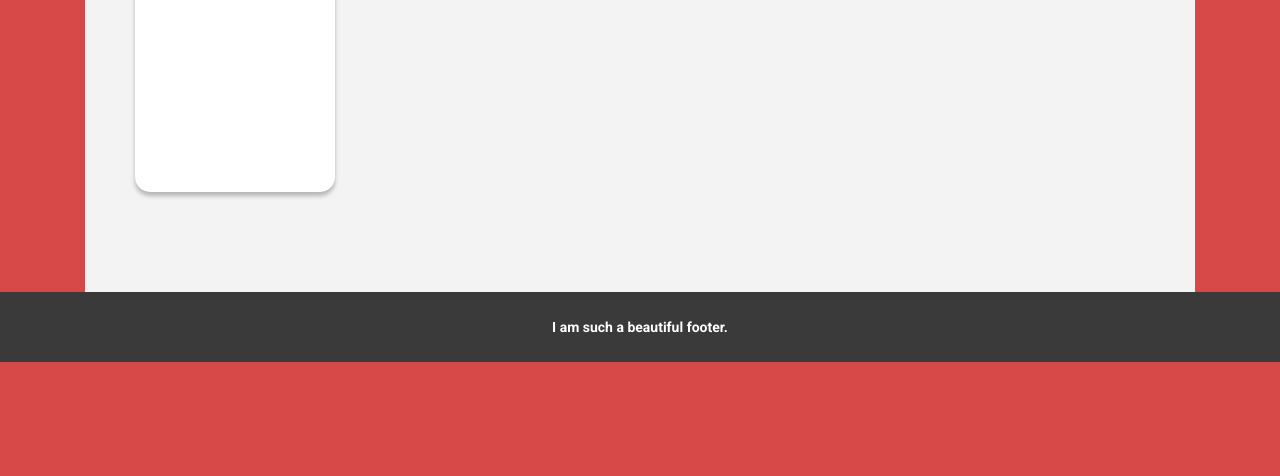
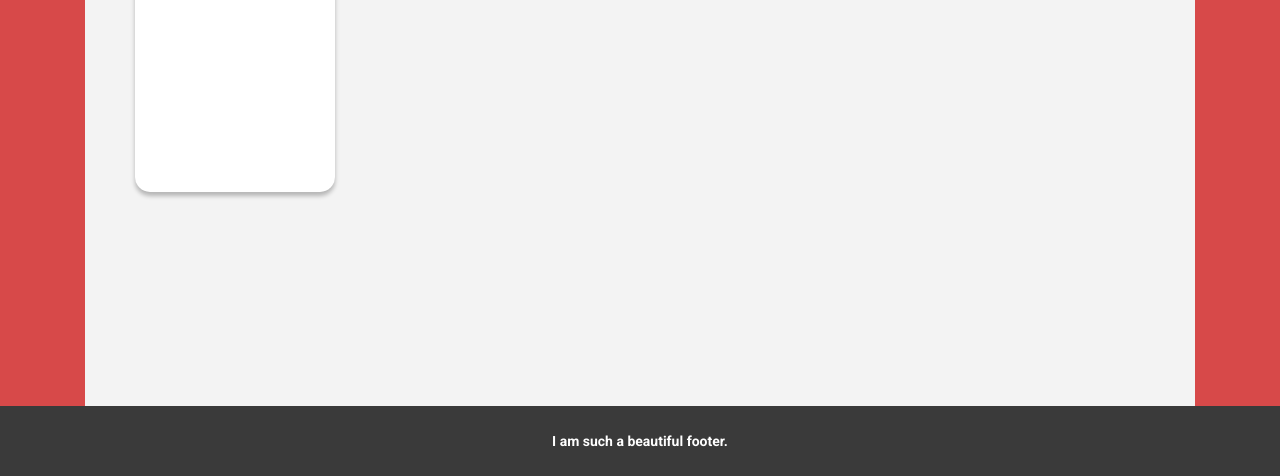
Before and after one commit to IraGur/PixelPerfect, a plain HTML site: page index.html in a window 1280 px wide. Shown: the part 324-800 px from the top of the page. Drawn offline with Linux system fonts and the light colour scheme.

Commit message:
changed container saze

```diff
--- a/styles.css
+++ b/styles.css
@@ -10,7 +10,9 @@ body {
   padding: 100px 50px;
   margin-left: auto;
   margin-right: auto;
+  width: 100%;
   max-width: 1110px;
+  height: 100vh;
   background: #f3f3f3;
 }
 .content h1 {
@@ -90,7 +92,6 @@ footer {
   padding: 27px;
   background: #3a3a3a;
   width: 100%;
-
   color: #fff;
   font-family: Roboto;
   font-size: 14px;
@@ -98,4 +99,6 @@ footer {
   font-weight: 700;
   line-height: normal;
   text-align: center;
+  bottom: 0px;
+  position: fixed;
 }
```
